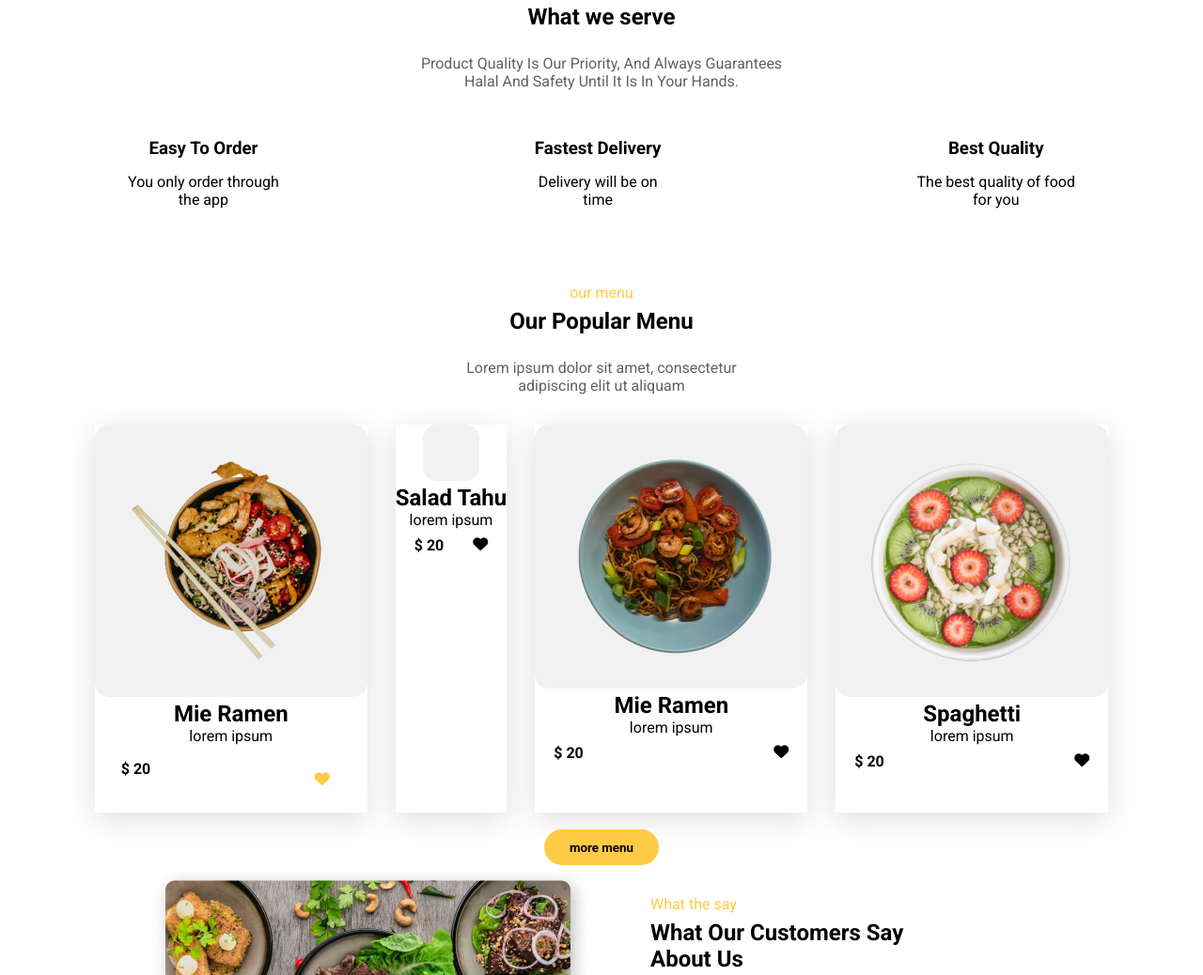
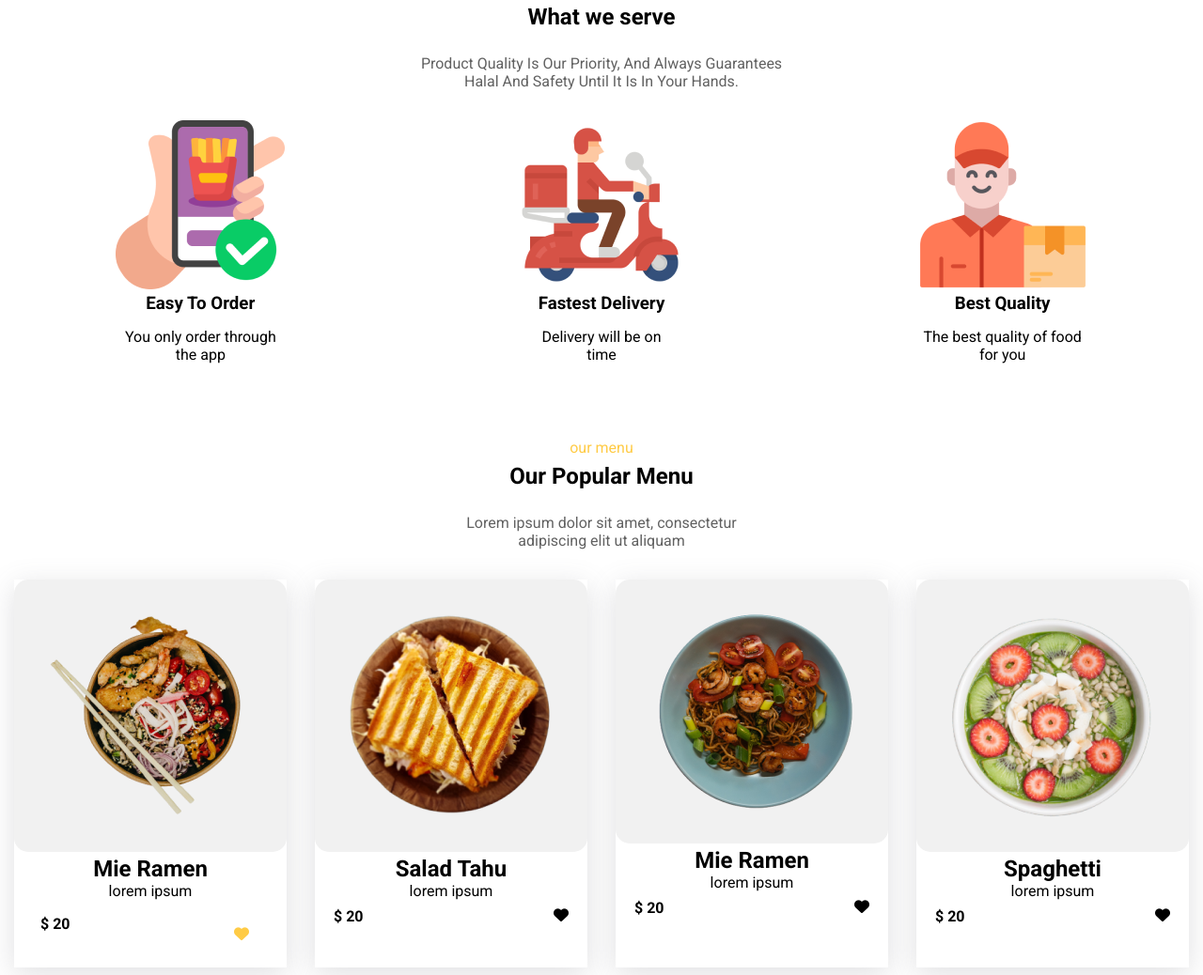
Before and after one commit to leaderemran/food-cart, a plain HTML site: page index.html in a window 1280 px wide. Shown: the part 869-1907 px from the top of the page at 94% size. Drawn offline with Linux system fonts and the light colour scheme.

Commit message:
another commit

```diff
--- a/index.html
+++ b/index.html
@@ -65,17 +65,17 @@
                 Halal And Safety Until It Is In Your Hands.</p>
             <div class="about-content">
                 <div>
-                    <img src="../Foods/imgs/5.png" alt="">
+                    <img src="./imgs/5.png" alt="">
                     <h3>Easy To Order</h3>
                     <p style="margin-top: 15px;">You only order through <br> the app</p>
                 </div>
                 <div>
-                    <img src="../Foods/imgs/6.png" alt="">
+                    <img src="./imgs/6.png" alt="">
                     <h3>Fastest Delivery</h3>
                     <p style="margin-top: 15px;">Delivery will be on <br> time</p>
                 </div>
                 <div>
-                    <img src="../Foods/imgs/7.png" alt="">
+                    <img src="./imgs/7.png" alt="">
                     <h3>Best Quality</h3>
                     <p style="margin-top: 15px;">The best quality of food <br> for you</p>
                 </div>
@@ -102,7 +102,7 @@
                     </div>
                 </div>
                 <div style="box-shadow: rgba(100, 100, 111, 0.2) 0px 7px 29px 0px;">
-                    <img class="items" src=".imgs/2.png" alt="">
+                    <img class="items" src="./imgs/2.png" alt="">
                     <h2> Salad Tahu</h2>
                     <p> lorem ipsum</p>
                     <div style="display: flex; justify-content: space-between; margin: 8px 20px;">
```
